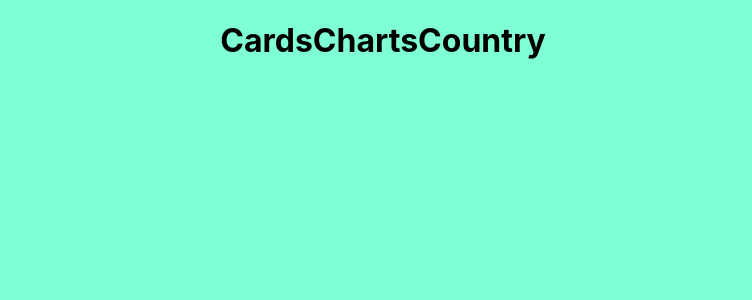
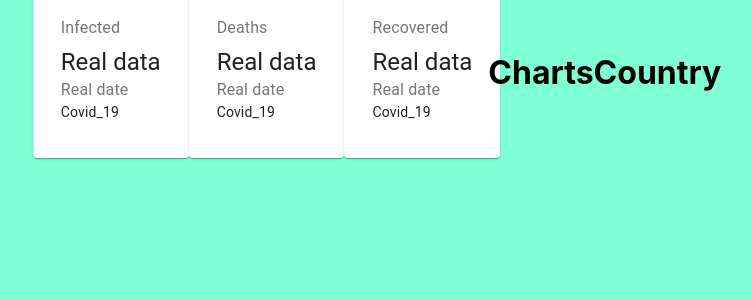
Before and after one commit to Anumjawaid/Covid19_Tracker, a React (Create React App) app: page / in a window 1280 px wide. Shown: the top 300 px of the page, without its empty margins (257-1009 px from the left). Built offline with nearby package versions, Linux system fonts and the light colour scheme; no server answers.

Commit message:
props,cards added

```diff
--- a/src/Blocks/Cards/cards.jsx
+++ b/src/Blocks/Cards/cards.jsx
@@ -1,9 +1,45 @@
 import React from 'react'
+import {Card,CardContent,Grid,Typography} from '@material-ui/core';
+import styles from './Cards.module.css'
 
 // Ex6 function
-const Cards = () => {
+const Cards = (props) => {
+    console.log(props,"Cards")
     return(
-        <h1>Cards</h1>
+       <div className={styles.container}>
+           <Grid container spacing={3} justify="center">
+               <Grid item component={Card}>
+                   <CardContent>
+                       <Typography color="textSecondary" gutterBottom>Infected</Typography>
+                       <Typography variant='h5'>Real data</Typography>
+                       <Typography color="textSecondary" >Real date</Typography>
+                       <Typography variant='body2'> Covid_19</Typography>
+
+                   </CardContent>
+                   </Grid>
+                   {/*  */}
+                   <Grid item component={Card}>
+                   <CardContent>
+                       <Typography color="textSecondary" gutterBottom>Deaths</Typography>
+                       <Typography variant='h5'>Real data</Typography>
+                       <Typography color="textSecondary" >Real date</Typography>
+                       <Typography variant='body2'> Covid_19</Typography>
+
+                   </CardContent>
+                   </Grid>
+                   {/*  */}
+                   <Grid item component={Card}>
+                   <CardContent>
+                       <Typography color="textSecondary" gutterBottom>Recovered</Typography>
+                       <Typography variant='h5'>Real data</Typography>
+                       <Typography color="textSecondary" >Real date</Typography>
+                       <Typography variant='body2'> Covid_19</Typography>
+
+                   </CardContent>
+                   </Grid>
+           </Grid>
+
+       </div>
     )
 
 }
```
